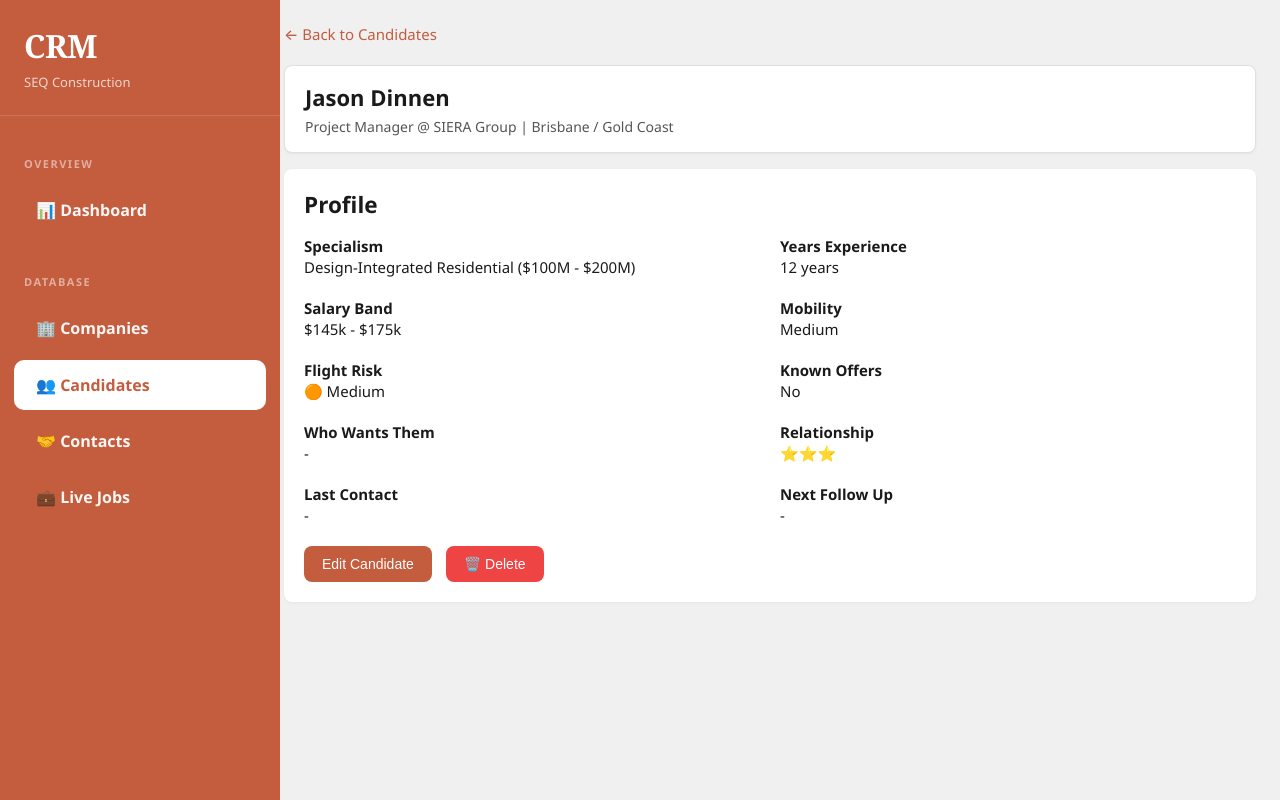
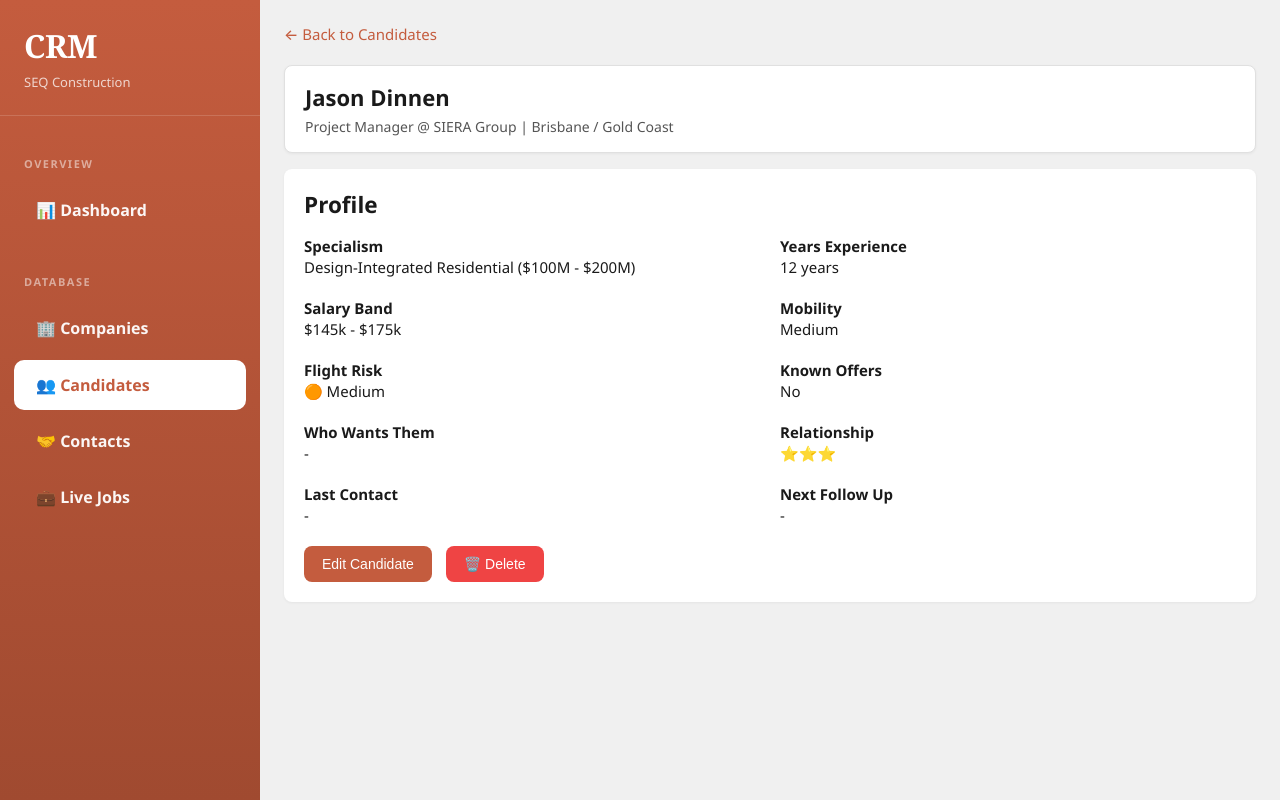
Before and after one commit to claudia-ai-bot/workspace, a Flask app: page /candidate/2 in a window 1280 px wide. Run offline with Flask 3, Linux system fonts and the light colour scheme; data comes from the database, SQL or seed files in the repository.

Commit message:
Clean up sidebar CSS

```diff
--- a/seq-crm/templates/base.html
+++ b/seq-crm/templates/base.html
@@ -31,13 +31,11 @@ body {
   position: fixed;
   left: 0;
   top: 0;
-  width: 280px;
+  width: 260px;
   height: 100vh;
-  background: #c45c3e !important;
+  background: linear-gradient(180deg, #c45c3e 0%, #a04a30 100%);
   padding: 24px 0;
   overflow-y: auto;
-  z-index: 9999;
-  display: block !important;
 }
 
 .sidebar-brand {
```
